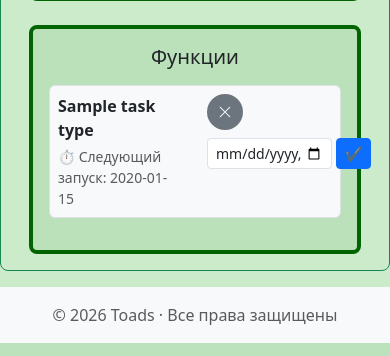
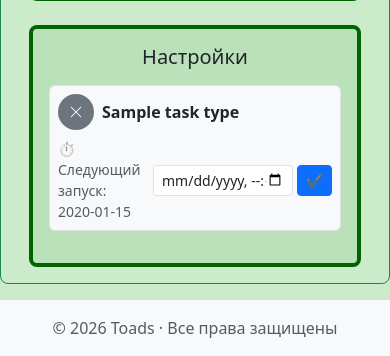
Before and after one commit to pirratoz/ToadServiceWeb, a Python web app: template source/templates/infoProfile.html in a window 390 px wide. Shown: the part 546-902 px from the top of the page. Run offline with Jinja, Linux system fonts and the light colour scheme; the template is opened without the code that fills it: most values are stand-ins (such as "Sample title", 1, 10 or a date in 2020).

Commit message:
refactor(): style

```diff
--- a/source/templates/infoProfile.html
+++ b/source/templates/infoProfile.html
@@ -95,20 +95,30 @@
 
 
         <!-- Блок 2 -->
-        <div class="col-md-8">
+        <div class="col-md-4">
             <div class="p-3 rounded-3 greenInfoCard">
-                <h5 class="text-center mb-3">Функции</h5>
+                <h5 class="text-center mb-3">Настройки</h5>
 
                 {% for task in tasks.tasks %}
                 <div class="task-row mb-3 p-2 rounded border" style="background-color: #f8f9fa;">
-                    <div class="row align-items-start">
 
-                        <!-- Левая часть: название и work-type -->
-                        <div class="col-6">
+                    <!-- Первая строка: кнопка + название -->
+                    <div class="d-flex align-items-center mb-2">
+                        <button
+                            class="btn btn-sm toggle-task-btn btn-turn me-2 {% if task.turn %}btn-turn-on{% else %}btn-turn-off{% endif %}"
+                            data-task-type="{{ task.task_type.value }}"
+                            title="{% if task.turn %}Включено{% else %}Выключено{% endif %}">
+                            {% if task.turn %}
+                                <i class="bi bi-check-lg"></i>
+                            {% else %}
+                                <i class="bi bi-x-lg"></i>
+                            {% endif %}
+                        </button>
+
                         <span class="fw-semibold">{{ task.task_type.title }}</span>
 
                         {% if task.task_type.value == "work" %}
-                            <div class="mt-1">
+                        <div class="ms-3">
                             <select
                                 class="form-select form-select-sm work-type-select"
                                 data-task-type="work"
@@ -122,33 +132,20 @@
                             </select>
                         </div>
                         {% endif %}
+                    </div>
 
-                            <div class="text-muted small mt-1 next-run-text">
+                    <!-- Вторая строка: время следующего запуска + input + кнопка -->
+                    <div class="d-flex align-items-center">
+                        <div class="text-muted small me-2 next-run-text" style="flex: 1;">
                             ⏱ Следующий запуск: {{ task.next_run.strftime("%d.%m.%Y, %H:%M") }}
                         </div>
-                        </div>
 
-                        <!-- Правая часть: кнопки и input -->
-                        <div class="col-6 d-flex flex-column">
-                            <button
-                                class="btn btn-sm toggle-task-btn btn-turn mb-2 {% if task.turn %}btn-turn-on{% else %}btn-turn-off{% endif %}"
-                                data-task-type="{{ task.task_type.value }}"
-                                title="{% if task.turn %}Включено{% else %}Выключено{% endif %}">
-                                {% if task.turn %}
-                                    <i class="bi bi-check-lg"></i>
-                                {% else %}
-                                    <i class="bi bi-x-lg"></i>
-                                {% endif %}
-                            </button>
-
-                            <!-- Input datetime + кнопка применить -->
-                            <div class="d-flex w-100">
                         <input
                             type="datetime-local"
-                                    class="form-control form-control-sm me-1"
+                            class="form-control form-control-sm me-1 next-run-input"
                             data-task-type="{{ task.task_type.value }}"
                             value="{{ task.next_run.strftime('%Y-%m-%dT%H:%M:%S') }}"
-                                    style="flex: 1;"
+                            style="width: 140px;"
                         >
                         <button
                             class="btn btn-sm btn-primary apply-next-run-btn"
@@ -158,13 +155,13 @@
                             ✔
                         </button>
                     </div>
+
                 </div>
+                {% endfor %}
 
             </div>
         </div>
-                {% endfor %}
-            </div>
-        </div>
+
 
 
     </div>
```
Lines whose indentation alone changed are shown as unchanged.
